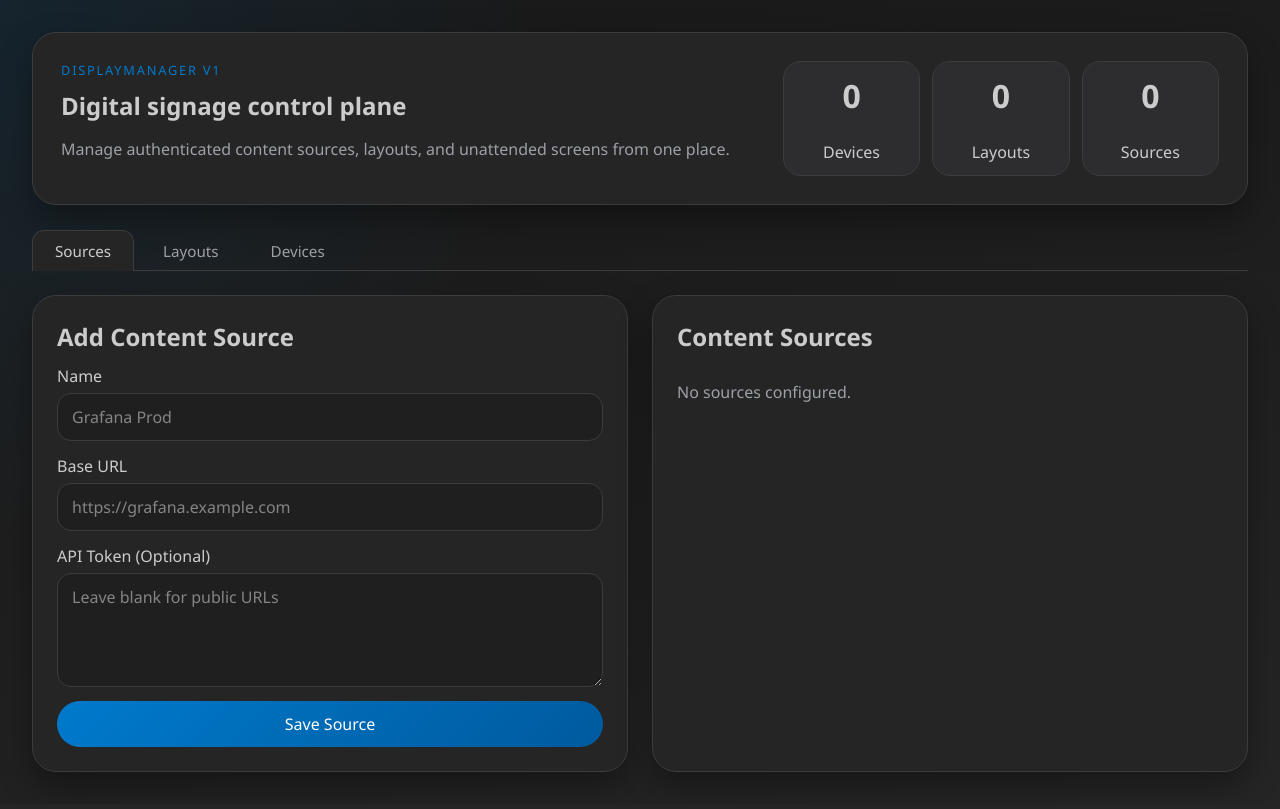
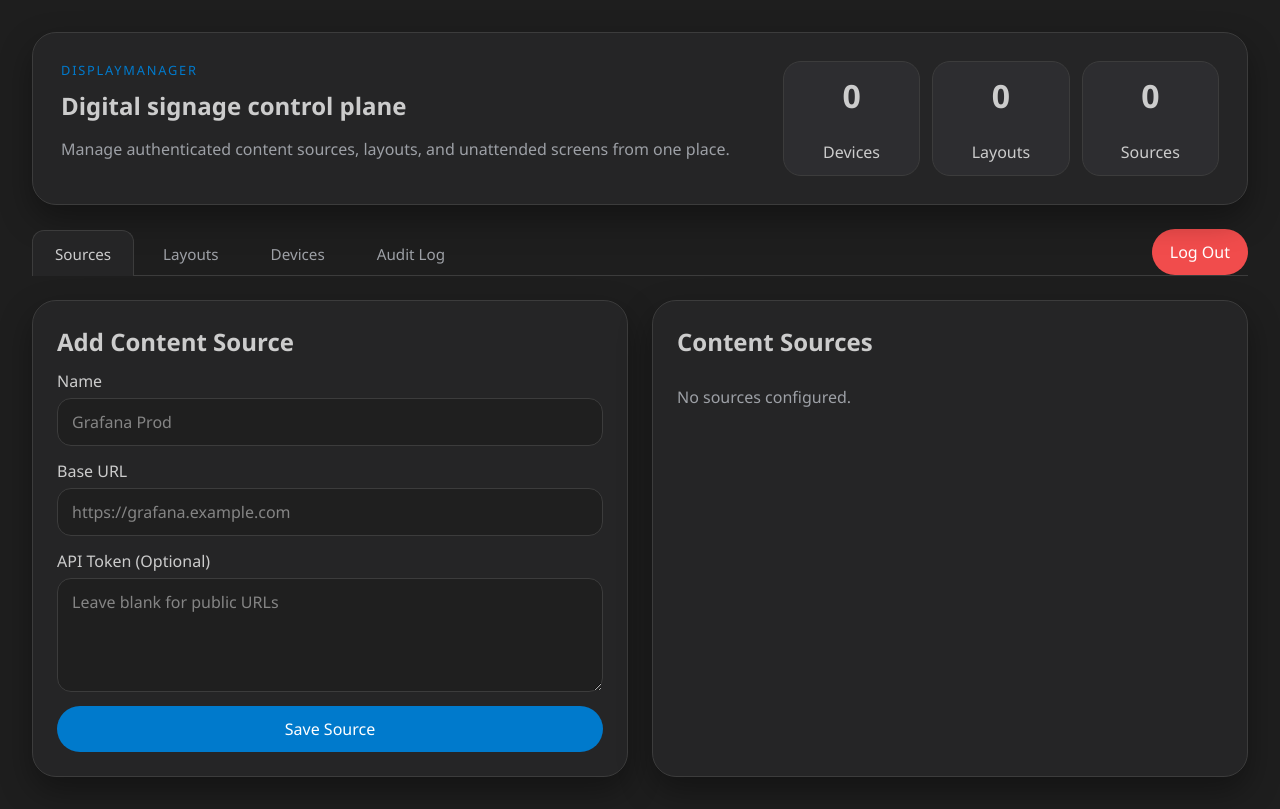
Before and after one commit to ingar195/wall, a FastAPI app: page /admin in a window 1280 px wide. Before the commit the page ends 781 px from the top, so only its background shows below. Run offline with FastAPI, Linux system fonts and the light colour scheme; the visitor is signed in with stand-in values (Sample User, id 1); data that the repository does not hold is empty; parts of the project's set-up code (start-up, migrations or seed data) failed here and were passed over; some libraries are stand-ins or nearby versions.

Commit message:
refactor(styles): simplify background styles and enhance button appearances refactor(dashboard): update logout functionality and improve audit log display

```diff
--- a/static/styles.css
+++ b/static/styles.css
@@ -23,9 +23,7 @@ body {
     margin: 0;
     color: var(--text);
     font-family: "Segoe UI", "Trebuchet MS", sans-serif;
-    background:
-        radial-gradient(circle at top left, rgba(0, 122, 204, 0.12), transparent 36%),
-        linear-gradient(165deg, #181818 0%, #1e1e1e 50%, #252526 100%);
+    background: var(--bg);
     min-height: 100vh;
 }
 
@@ -111,6 +109,12 @@ body {
     gap: 24px;
 }
 
+.grid-one {
+    display: grid;
+    grid-template-columns: repeat(1, minmax(0, 1fr));
+    gap: 24px;
+}
+
 .panel {
     padding: 24px;
 }
@@ -169,7 +173,7 @@ button {
     border: 0;
     border-radius: 999px;
     padding: 12px 18px;
-    background: linear-gradient(135deg, var(--accent), #005a9e);
+    background: var(--accent);
     color: white;
     cursor: pointer;
     transition: transform 0.18s ease, opacity 0.18s ease;
@@ -185,7 +189,7 @@ button:hover {
     justify-content: center;
     border-radius: 999px;
     padding: 12px 18px;
-    background: linear-gradient(135deg, var(--accent), #005a9e);
+    background: var(--accent);
     color: white;
     text-decoration: none;
     transition: transform 0.18s ease, opacity 0.18s ease;
@@ -196,21 +200,25 @@ button:hover {
 }
 
 button.secondary {
-    background: linear-gradient(135deg, var(--accent-2), #1177bb);
+    background: var(--accent-2);
 }
 
 .button-link.secondary {
-    background: linear-gradient(135deg, var(--accent-2), #1177bb);
+    background: var(--accent-2);
 }
 
 button.danger {
-    background: linear-gradient(135deg, var(--danger), #cd3131);
+    background: var(--danger);
+}
+button.logout {
+    background: var(--danger);
 }
 
 button.ghost {
     background: #3a3d41;
     color: var(--text);
 }
+
 
 .table-like {
     display: grid;
@@ -327,7 +335,7 @@ button.ghost {
     padding: 12px;
     border: 1px solid rgba(255, 255, 255, 0.1);
     border-radius: 14px;
-    background: linear-gradient(135deg, rgba(0, 122, 204, 0.18), rgba(14, 99, 156, 0.1));
+    background: var(--accent);
     color: var(--text);
     text-align: center;
     transform: none;
@@ -387,6 +395,8 @@ button.ghost {
 
 .assignment-form {
     padding: 16px 18px 18px;
+    background: var(--panel-strong);
+
 }
 
 .zone-stack {
@@ -502,6 +512,13 @@ button.ghost {
     padding-bottom: 0;
 }
 
+.tab-bar form {
+    margin-left: auto;
+    display: flex;
+    align-items: center;
+    gap: 12px;
+}
+
 .tab-btn {
     background: transparent;
     border: 1px solid transparent;
--- a/templates/admin/_devices_panel.html
+++ b/templates/admin/_devices_panel.html
@@ -1,10 +1,6 @@
 <article class="panel" id="devices-panel">
     <div class="panel-header">
         <h2>Devices</h2>
-        <form method="post" action="/admin/logout">
-            <input type="hidden" name="csrf_token" value="{{ csrf_token }}">
-            <button type="submit" class="ghost">Log Out</button>
-        </form>
     </div>
     <div class="table-like">
         {% for device in devices %}
@@ -30,6 +26,7 @@
                     <div>
                         <strong>{{ device.id }}</strong>
                         <span class="status-chip status-{{ device.status }}">{{ device.status }}</span>
+                        <!-- Remove this ? -->
                         {% if device.pairing_code %}
                         <p class="muted">Pending code: {{ device.pairing_code }}</p>
                         {% endif %}
@@ -40,7 +37,6 @@
                 </div>
             </form>
             <div class="inline-actions action-row">
-                <a href="/display/{{ device.id }}" class="button-link secondary" target="_blank" rel="noopener noreferrer">Open Client</a>
                 <form
                     method="post"
                     action="/admin/devices/{{ device.id }}/refresh"
--- a/templates/admin/dashboard.html
+++ b/templates/admin/dashboard.html
@@ -6,7 +6,7 @@
 <main class="admin-layout">
     <section class="hero-card">
         <div>
-            <p class="eyebrow">DisplayManager V1</p>
+            <p class="eyebrow">DisplayManager</p>
             <h1>Digital signage control plane</h1>
             <p class="lede">Manage authenticated content sources, layouts, and unattended screens from one place.</p>
         </div>
@@ -30,6 +30,12 @@
         <button class="tab-btn active" role="tab" aria-controls="tab-sources" aria-selected="true" data-tab="sources">Sources</button>
         <button class="tab-btn" role="tab" aria-controls="tab-layouts" aria-selected="false" data-tab="layouts">Layouts</button>
         <button class="tab-btn" role="tab" aria-controls="tab-devices" aria-selected="false" data-tab="devices">Devices</button>
+        <button class="tab-btn" role="tab" aria-controls="tab-audit-log" aria-selected="false" data-tab="audit-log">Audit Log</button>
+
+        <form method="post" action="/admin/logout">
+            <input type="hidden" name="csrf_token" value="{{ csrf_token }}">
+            <button type="submit" class="logout">Log Out</button>
+        </form>
     </nav>
 
     <!-- Sources Tab -->
@@ -228,7 +234,6 @@
 
             <article class="panel">
                 <h2>Assign Sources To Layout</h2>
-                <p class="muted">Configure each zone directly instead of pasting assignment JSON.</p>
                 {% for row in layout_editor_rows %}
                 <div class="layout-assignment-card">
                     <div class="layout-assignment-header">
@@ -242,7 +247,6 @@
                             <input type="hidden" name="zone_id" value="{{ zone.id }}">
                             <div class="zone-editor-head">
                                 <strong>{{ zone.name }}</strong>
-                                <span class="muted">{{ zone.id }}</span>
                             </div>
                             <div class="form-grid two-up compact-gap">
                                 <label>
@@ -254,13 +258,13 @@
                                         {% endfor %}
                                     </select>
                                 </label>
-                                <label>
+                                <!-- <label>
                                     <span>Type</span>
                                     <select name="assignment_type">
                                         <option value="embed" {% if zone.assignment and zone.assignment.assignment_type == 'embed' %}selected{% elif not zone.assignment %}selected{% endif %}>Embed (http)</option>
                                         <option value="redirect" {% if zone.assignment and zone.assignment.assignment_type == 'redirect' %}selected{% endif %}>Redirect (https)</option>
                                     </select>
-                                </label>
+                                </label> -->
                                 <label>
                                     <span>Relative Path</span>
                                     <input type="text" name="relative_path" value="{{ zone.assignment.relative_path if zone.assignment else '' }}" placeholder="Leave blank to use source URL path">
@@ -278,7 +282,24 @@
             </article>
         </section>
     </div>
-
+    <div id="tab-audit-log" class="tab-panel hidden" role="tabpanel">
+        <section class="grid-two">
+            <article class="panel">
+                <h2>Audit Log</h2>
+                <div class="table-like compact-list">
+                    {% for log in audit_logs %}
+                    <div class="table-row single-column">
+                        <strong>{{ log.action }}</strong>
+                        <p class="muted">{{ log.actor }} at {{ log.created_at }}</p>
+                        <p>{{ log.details }}</p>
+                    </div>
+                    {% else %}
+                    <p class="muted">No admin actions recorded yet.</p>
+                    {% endfor %}
+                </div>
+            </article>
+        </section>
+    </div>
     <!-- Devices Tab -->
     <div id="tab-devices" class="tab-panel hidden" role="tabpanel">
         <section class="grid-two">
@@ -286,10 +307,6 @@
                 <h2>Pair Device</h2>
                 <form method="post" action="/admin/devices/pair" class="stack-form">
                     <input type="hidden" name="csrf_token" value="{{ csrf_token }}">
-                    <label>
-                        <span>Pairing Code</span>
-                        <input type="text" name="pairing_code" minlength="4" maxlength="4" placeholder="0412" required>
-                    </label>
                     <label>
                         <span>Device Name</span>
                         <input type="text" name="device_name" placeholder="Lobby Screen" required>
@@ -303,10 +320,14 @@
                             {% endfor %}
                         </select>
                     </label>
+                    <label>
+                        <span>Pairing Code</span>
+                        <input type="text" name="pairing_code" minlength="4" maxlength="4" placeholder="0412" required>
+                    </label>
                     <button type="submit">Pair Device</button>
                 </form>
 
-                <h2>Audit Log</h2>
+                <!-- <h2>Audit Log</h2>
                 <div class="table-like compact-list">
                     {% for log in audit_logs %}
                     <div class="table-row single-column">
@@ -317,7 +338,7 @@
                     {% else %}
                     <p class="muted">No admin actions recorded yet.</p>
                     {% endfor %}
-                </div>
+                </div> -->
             </article>
 
             <section hx-get="/admin/partials/devices" hx-trigger="load, every 10s" hx-swap="outerHTML">
```
